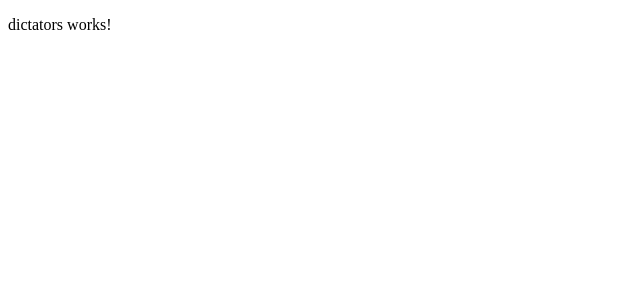
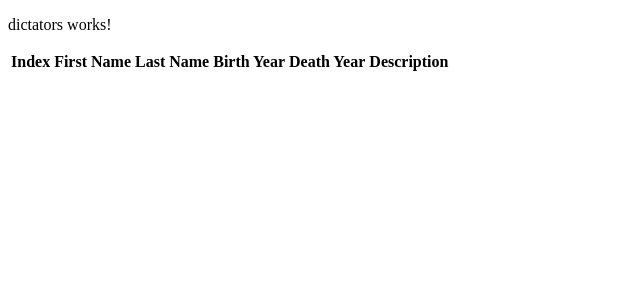
Before and after one commit to JokkeGitHub/Dictators, an Angular app: page / in a window 1280 px wide. Shown: the top 300 px of the page, without its empty margins (0-640 px from the left). Built offline with nearby package versions, Linux system fonts and the light colour scheme.

Commit message:
Getting started

```diff
--- a/src/app/app.module.ts
+++ b/src/app/app.module.ts
@@ -1,9 +1,9 @@
 import { NgModule } from '@angular/core';
 import { BrowserModule } from '@angular/platform-browser';
-
 import { AppRoutingModule } from './app-routing.module';
 import { AppComponent } from './app.component';
 import { DictatorsComponent } from './dictators/dictators.component';
+
 
 @NgModule({
   declarations: [
--- /dev/null
+++ b/src/app/dictators/classes/dictator.ts
@@ -0,0 +1,15 @@
+export class Dictator {
+    firstName: string;
+    lastName: string;
+    birthYear: number;
+    deathYear: number;
+    description: string;
+
+    constructor(firstName: string, lastName: string, birthYear: number, deathYear: number, description: string) {
+        this.firstName = firstName;
+        this.lastName = lastName;
+        this.birthYear = birthYear;
+        this.deathYear = deathYear;
+        this.description = description;
+    }
+}
--- a/src/app/dictators/dictators.component.html
+++ b/src/app/dictators/dictators.component.html
@@ -1 +1,30 @@
 <p>dictators works!</p>
+
+
+<div>
+
+<table>
+
+    <thead>
+        <th class="header" scope="col">Index</th>
+        <th class="header" scope="col">First Name</th>
+        <th class="header" scope="col">Last Name</th>
+        <th class="header" scope="col">Birth Year</th>
+        <th class="header" scope="col">Death Year</th>
+        <th class="header" scope="col">Description</th>
+    </thead>
+
+    <tbody>
+        <tr *ngFor="">
+            <td scope="row">{{ 'i' + 1 }}</td>
+            <td scope="row">{{ 'First Name' }}</td>
+            <td scope="row">{{ 'Last Name' }}</td>
+            <td scope="row">{{ 'Birth Year' }}</td>
+            <td scope="row">{{ 'Death Year' }}</td>
+            <td scope="row">{{ 'Description' }}</td>
+        </tr>
+    </tbody>
+
+</table>
+
+</div>
--- a/src/app/dictators/dictators.component.ts
+++ b/src/app/dictators/dictators.component.ts
@@ -1,11 +1,15 @@
 import { Component, OnInit } from '@angular/core';
+import { Dictator } from './classes/dictator';
 
 @Component({
   selector: 'app-dictators',
   templateUrl: './dictators.component.html',
   styleUrls: ['./dictators.component.css']
 })
+
 export class DictatorsComponent implements OnInit {
+
+  dictator: Dictator[] = [];
 
   constructor() { }
 
```
Also changed, not shown: 1 other file (tests, documents, lock files or other folders).
